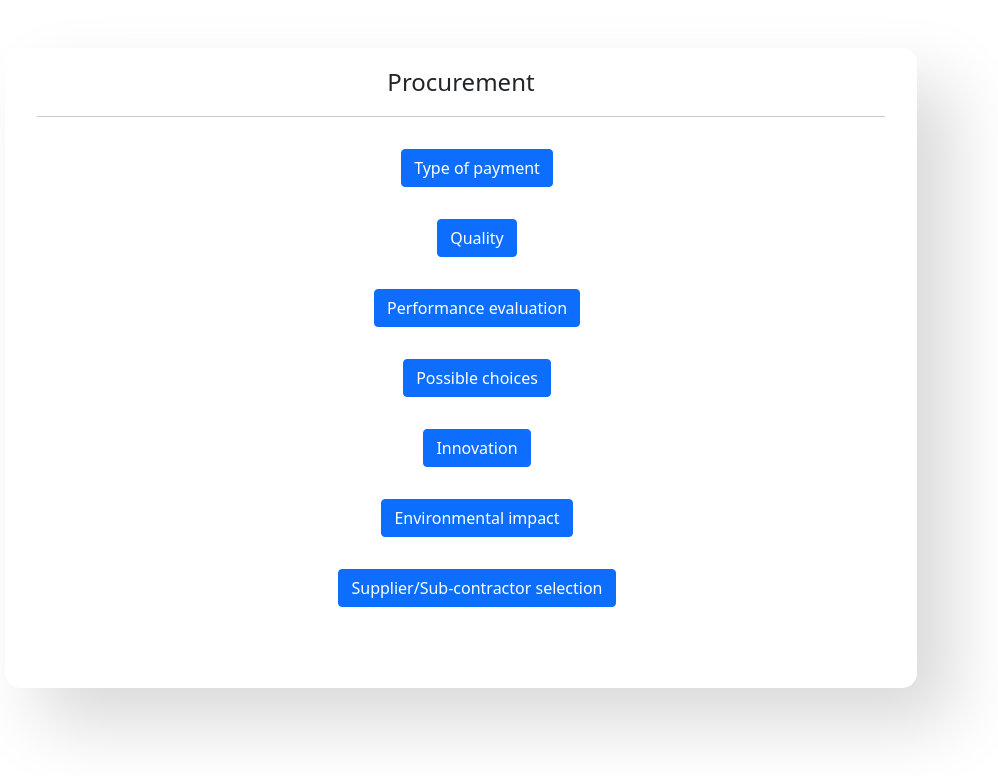
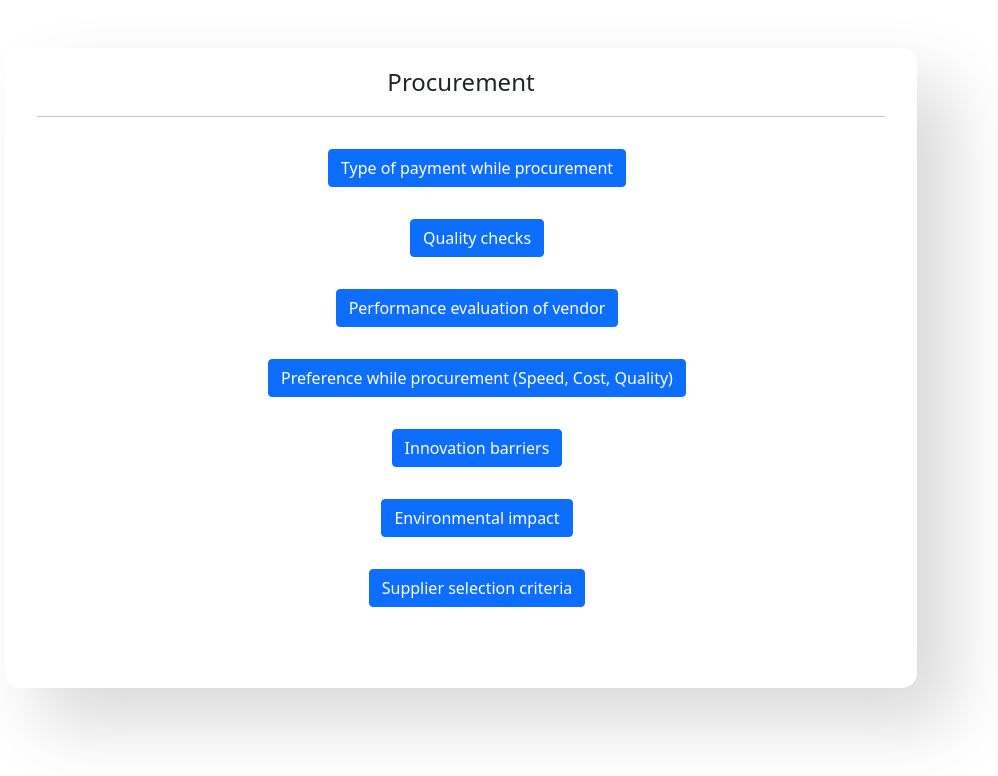
Before and after one commit to parikhmrishi/GLS, a React (Create React App) app: page /selection/procurement in a window 1280 px wide. Shown: the top 776 px of the page, without its empty margins (179-1177 px from the left). Built offline with nearby package versions, Linux system fonts and the light colour scheme.

Commit message:
Update index.jsx

```diff
--- a/src/pages/procurememt/index.jsx
+++ b/src/pages/procurememt/index.jsx
@@ -10,21 +10,25 @@ const Procurement = () => {
           <hr />
           <div className="content">
             <ul type="none">
-              <li className="btn btn-primary">Type of payment</li>
+              <li className="btn btn-primary">
+                Type of payment while procurement
+              </li>
               <br />
-              <li className="btn btn-primary">Quality</li>
+              <li className="btn btn-primary">Quality checks</li>
               <br />
-              <li className="btn btn-primary">Performance evaluation</li>
+              <li className="btn btn-primary">
+                Performance evaluation of vendor
+              </li>
               <br />
-              <li className="btn btn-primary">Possible choices</li>
+              <li className="btn btn-primary">
+                Preference while procurement (Speed, Cost, Quality)
+              </li>
               <br />
-              <li className="btn btn-primary">Innovation</li>
+              <li className="btn btn-primary">Innovation barriers</li>
               <br />
               <li className="btn btn-primary">Environmental impact</li>
               <br />
-              <li className="btn btn-primary">
-                Supplier/Sub-contractor selection
-              </li>
+              <li className="btn btn-primary">Supplier selection criteria</li>
             </ul>
           </div>
         </div>
```
